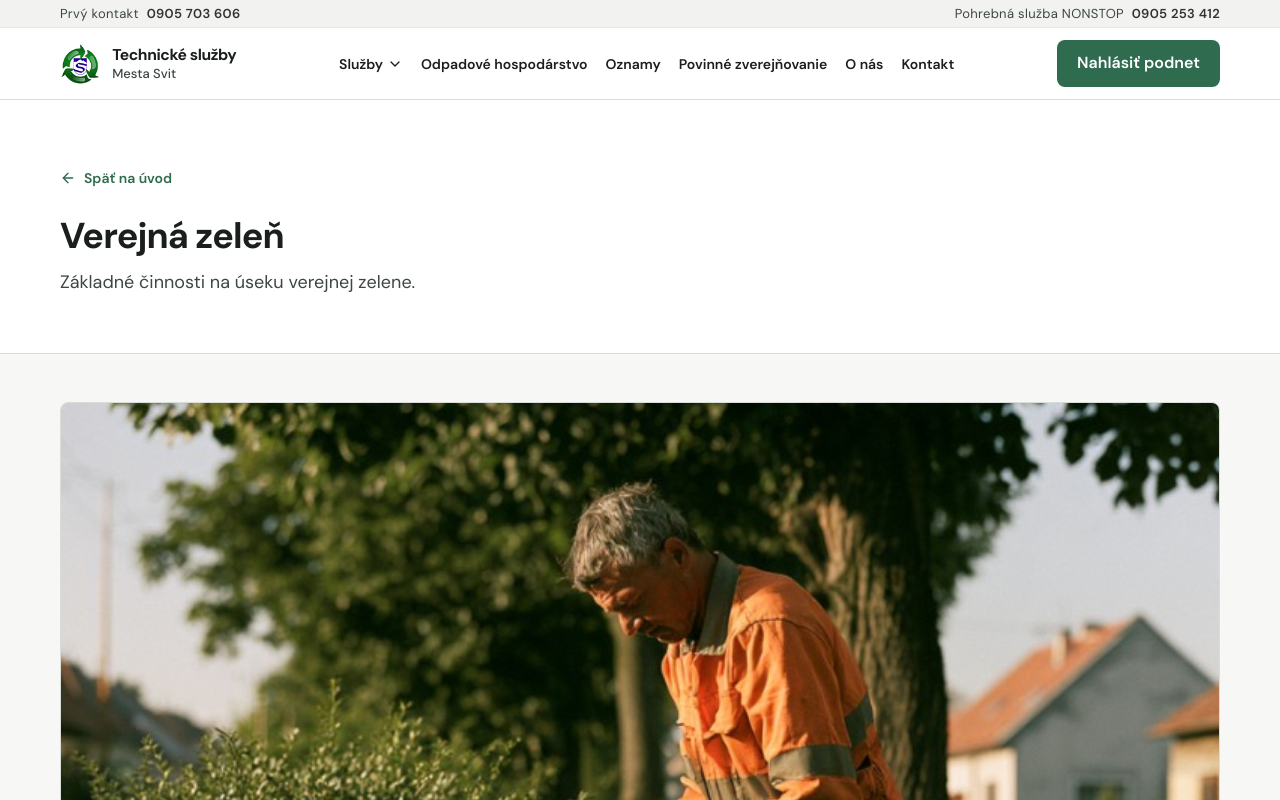
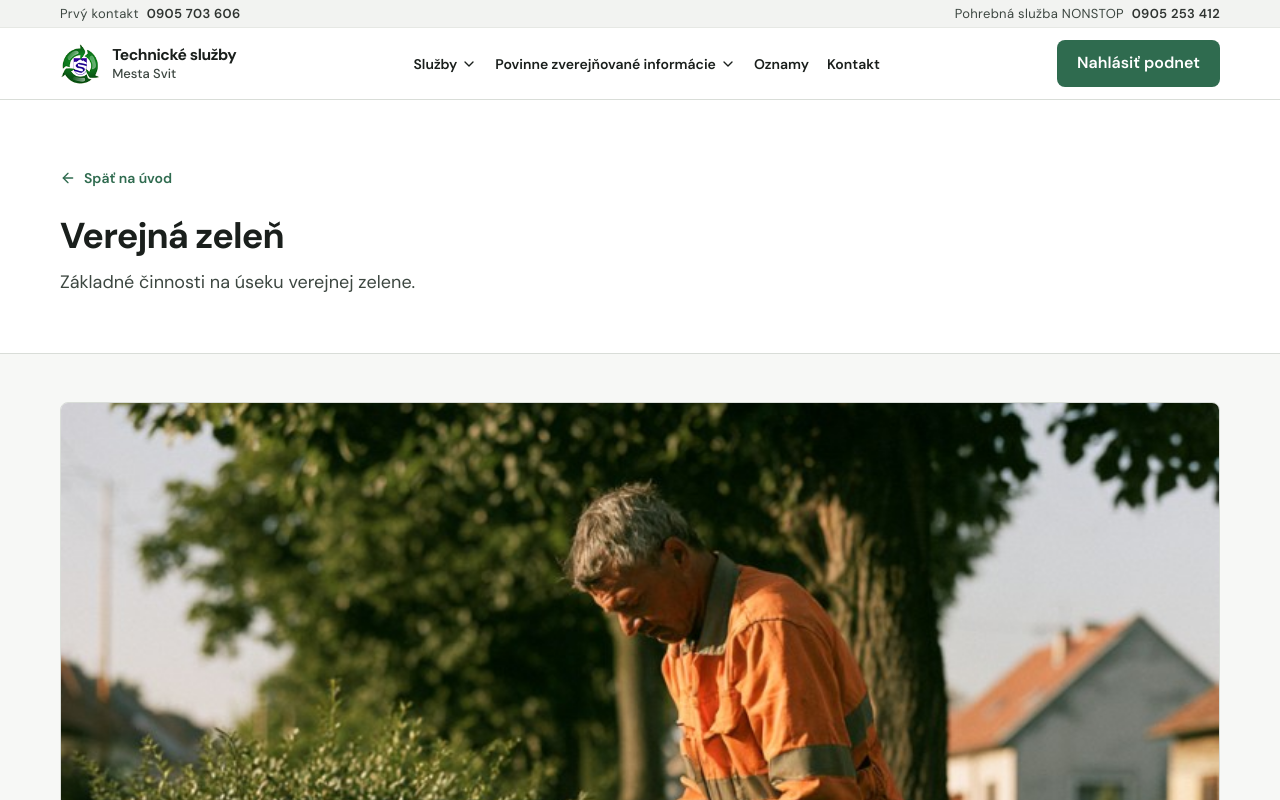
Before and after one commit to inoveronai-dev/tssvit, a Next.js app: page /verejna-zelen in a window 1280 px wide. Shown: the top 800 px of the page. Built offline with nearby package versions, Linux system fonts and the light colour scheme.

Commit message:
Simplify header navigation to four future-ready items.
Limit the main menu to Služby and Povinne zverejňované informácie dropdowns plus Oznamy and Kontakt homepage anchors, without enabling subpage routing yet.

Co-authored-by: Cursor <cursoragent@cursor.com>

```diff
--- a/src/components/home/NoticesSection.tsx
+++ b/src/components/home/NoticesSection.tsx
@@ -40,7 +40,8 @@ function NoticeItems({ ariaHidden = false }: { ariaHidden?: boolean }) {
 export function NoticesSection() {
   return (
     <section
-      className="border-y border-line bg-surface"
+      id="oznamy"
+      className="scroll-mt-28 border-y border-line bg-surface"
       aria-labelledby="notices-heading"
     >
       <div className="flex min-h-[3.75rem] items-stretch md:min-h-[4.25rem]">
--- a/src/components/layout/SiteHeader.tsx
+++ b/src/components/layout/SiteHeader.tsx
@@ -1,6 +1,5 @@
 "use client";
 
-import Link from "next/link";
 import { useEffect, useId, useRef, useState } from "react";
 import { ChevronDown, Menu, X } from "lucide-react";
 import { BrandLogo } from "@/components/ui/BrandLogo";
@@ -27,12 +26,12 @@ function DesktopDropdown({ item }: { item: NavItem }) {
 
   if (!item.children?.length) {
     return (
-      <Link
-        href={item.href}
+      <a
+        href={item.href ?? "#"}
         className="inline-flex min-h-11 items-center px-2 text-sm font-semibold text-ink transition-colors hover:text-accent"
       >
         {item.label}
-      </Link>
+      </a>
     );
   }
 
@@ -64,7 +63,7 @@ function DesktopDropdown({ item }: { item: NavItem }) {
       >
         {item.label}
         <ChevronDown
-          className={`h-4 w-4 transition-transform ${open ? "rotate-180" : ""}`}
+          className={`h-4 w-4 transition-transform duration-200 ${open ? "rotate-180" : ""}`}
           aria-hidden
         />
       </button>
@@ -72,18 +71,18 @@ function DesktopDropdown({ item }: { item: NavItem }) {
         <div
           id={panelId}
           role="menu"
-          className="absolute left-0 top-full z-40 min-w-[16rem] rounded-lg border border-line bg-surface p-2 shadow-sm"
+          className="absolute left-0 top-full z-40 min-w-[17rem] rounded-lg border border-line bg-surface p-2 shadow-sm"
         >
           {item.children.map((child) => (
-            <Link
-              key={child.href}
-              href={child.href}
+            <button
+              key={child.label}
+              type="button"
               role="menuitem"
-              className="block rounded-md px-3 py-2.5 text-sm font-medium text-ink transition-colors hover:bg-accent-soft hover:text-accent"
+              className="block w-full rounded-md px-3 py-2.5 text-left text-sm font-medium text-ink transition-colors hover:bg-accent-soft hover:text-accent focus-visible:bg-accent-soft focus-visible:text-accent"
               onClick={() => setOpen(false)}
             >
               {child.label}
-            </Link>
+            </button>
           ))}
         </div>
       ) : null}
@@ -93,7 +92,7 @@ function DesktopDropdown({ item }: { item: NavItem }) {
 
 export function SiteHeader() {
   const [mobileOpen, setMobileOpen] = useState(false);
-  const [servicesOpen, setServicesOpen] = useState(false);
+  const [openMobileGroup, setOpenMobileGroup] = useState<string | null>(null);
   const panelId = useId();
 
   useEffect(() => {
@@ -153,44 +152,50 @@ export function SiteHeader() {
             {NAV_ITEMS.map((item) => {
               if (!item.children?.length) {
                 return (
-                  <Link
+                  <a
                     key={item.label}
-                    href={item.href}
+                    href={item.href ?? "#"}
                     className="rounded-lg px-3 py-3 text-base font-semibold text-ink hover:bg-accent-soft"
                     onClick={() => setMobileOpen(false)}
                   >
                     {item.label}
-                  </Link>
+                  </a>
                 );
               }
+
+              const isOpen = openMobileGroup === item.label;
 
               return (
                 <div key={item.label} className="rounded-lg">
                   <button
                     type="button"
                     className="flex w-full items-center justify-between rounded-lg px-3 py-3 text-left text-base font-semibold text-ink hover:bg-accent-soft"
-                    aria-expanded={servicesOpen}
-                    onClick={() => setServicesOpen((value) => !value)}
+                    aria-expanded={isOpen}
+                    onClick={() =>
+                      setOpenMobileGroup((current) =>
+                        current === item.label ? null : item.label,
+                      )
+                    }
                   >
                     {item.label}
                     <ChevronDown
-                      className={`h-4 w-4 transition-transform ${
-                        servicesOpen ? "rotate-180" : ""
+                      className={`h-4 w-4 shrink-0 transition-transform duration-200 ${
+                        isOpen ? "rotate-180" : ""
                       }`}
                       aria-hidden
                     />
                   </button>
-                  {servicesOpen ? (
+                  {isOpen ? (
                     <div className="ml-2 flex flex-col border-l border-line pl-2">
                       {item.children.map((child) => (
-                        <Link
-                          key={child.href}
-                          href={child.href}
-                          className="rounded-lg px-3 py-2.5 text-base font-medium text-muted hover:bg-accent-soft hover:text-ink"
+                        <button
+                          key={child.label}
+                          type="button"
+                          className="rounded-lg px-3 py-3 text-left text-base font-medium text-muted hover:bg-accent-soft hover:text-ink"
                           onClick={() => setMobileOpen(false)}
                         >
                           {child.label}
-                        </Link>
+                        </button>
                       ))}
                     </div>
                   ) : null}
--- a/src/lib/navigation.ts
+++ b/src/lib/navigation.ts
@@ -1,44 +1,48 @@
 import { ROUTES } from "./routes";
 
-export type NavChild = { label: string; href: string };
+export type NavChild = {
+  label: string;
+  /** Optional until subpages are explicitly enabled. */
+  href?: string;
+};
 
 export type NavItem = {
   label: string;
+  /** Used for simple top-level anchors; dropdown parents may omit routing. */
+  href?: string;
+  children?: NavChild[];
+};
+
+export type FooterLink = {
+  label: string;
   href: string;
-  children?: NavChild[];
 };
 
 export const NAV_ITEMS: NavItem[] = [
   {
     label: "Služby",
-    href: "/#sluzby",
     children: [
-      { label: "Verejná zeleň", href: ROUTES.verejnaZelen },
-      { label: "Odpadové hospodárstvo", href: ROUTES.odpadoveHospodarstvo },
-      {
-        label: "Verejné osvetlenie a technika",
-        href: ROUTES.verejneOsvetlenie,
-      },
-      {
-        label: "Pohrebné a cintorínske služby",
-        href: ROUTES.pohrebneSluzby,
-      },
+      { label: "Verejná zeleň" },
+      { label: "Odpadové hospodárstvo" },
+      { label: "Verejné osvetlenie a technika" },
+      { label: "Pohrebné a cintorínske služby" },
     ],
   },
   {
-    label: "Odpadové hospodárstvo",
-    href: ROUTES.odpadoveHospodarstvo,
+    label: "Povinne zverejňované informácie",
+    children: [
+      { label: "Objednávky" },
+      { label: "Faktúry" },
+      { label: "Zmluvy" },
+      { label: "Odpadové hospodárstvo" },
+      { label: "Autobusová stanica" },
+    ],
   },
-  { label: "Oznamy", href: ROUTES.oznamy },
-  {
-    label: "Povinné zverejňovanie",
-    href: ROUTES.povinneZverejnovanie,
-  },
-  { label: "O nás", href: ROUTES.oNas },
-  { label: "Kontakt", href: ROUTES.kontakt },
+  { label: "Oznamy", href: "/#oznamy" },
+  { label: "Kontakt", href: "/#kontakt-formular" },
 ];
 
-export const FOOTER_SERVICES: NavChild[] = [
+export const FOOTER_SERVICES: FooterLink[] = [
   { label: "Verejná zeleň", href: ROUTES.verejnaZelen },
   { label: "Odpadové hospodárstvo", href: ROUTES.odpadoveHospodarstvo },
   {
@@ -51,7 +55,7 @@ export const FOOTER_SERVICES: NavChild[] = [
   },
 ];
 
-export const FOOTER_INFO: NavChild[] = [
+export const FOOTER_INFO: FooterLink[] = [
   { label: "Oznamy", href: ROUTES.oznamy },
   {
     label: "Objednávky",
```
